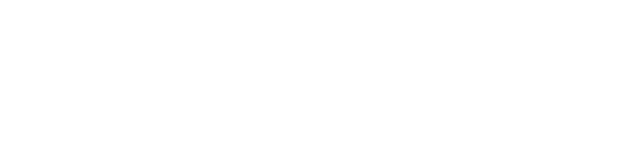
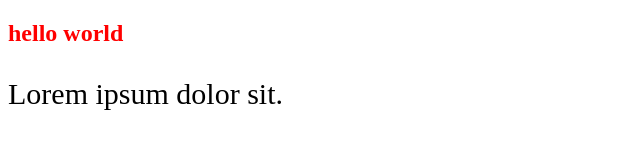
Before and after one commit to mushahidkhanzisan/second-website, a plain HTML site: page index.html in a window 1280 px wide. Shown: the whole page, without its empty margins (0-640 px from the left). Drawn offline with Linux system fonts and the light colour scheme.

Commit message:
second commit

```diff
--- a/index.html
+++ b/index.html
@@ -8,6 +8,7 @@
     <link rel="stylesheet" href="style.css">
 </head>
 <body>
-
+    <h2>hello world</h2>
+    <p>Lorem ipsum dolor sit.</p>
 </body>
 </html>
--- a/style.css
+++ b/style.css
@@ -0,0 +1,6 @@
+h2{
+    color: red;
+}
+p{
+    font-size: 30px;
+}
```
